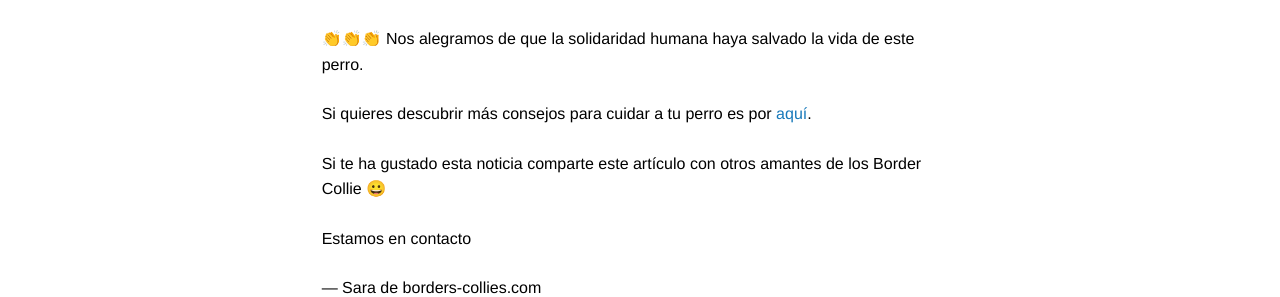
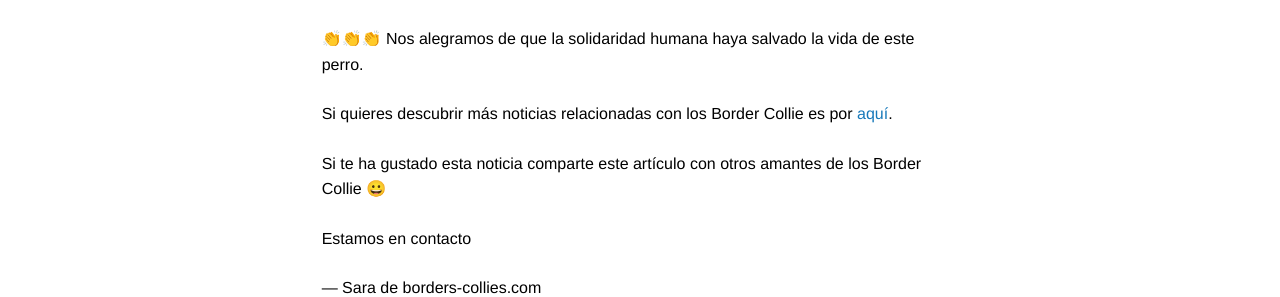
Before and after one commit to Borders-collies/borders-collies.github.io, a Jekyll site: the page built from _posts/2017-05-15-este-border-collie-estuvo-encallado-durante-2-días-en-la-cornisa-de-una-montana.md, in a window 1280 px wide and 900 px high, scrolled down 1866 px. Shown: the part 475-772 px from the top of the window. Built offline with Jekyll 4.4.1, drawn with Linux system fonts in a browser that asks for light colours.

Commit message:
bug fixed

```diff
--- a/_posts/2017-05-15-este-border-collie-estuvo-encallado-durante-2-días-en-la-cornisa-de-una-montana.md
+++ b/_posts/2017-05-15-este-border-collie-estuvo-encallado-durante-2-días-en-la-cornisa-de-una-montana.md
@@ -32,7 +32,7 @@ El cachorro fue bajado de la montaña por los valientes escaladores y devuelto a
 
 👏👏👏 Nos alegramos de que la solidaridad humana haya salvado la vida de este perro.
 
-Si quieres descubrir más consejos para cuidar a tu perro es por<a href="{{ site.url }}/border-collie-noticias/"> aquí</a>.
+Si quieres descubrir más noticias relacionadas con los Border Collie es por<a href="{{ site.url }}/border-collie-noticias/"> aquí</a>.
 
 Si te ha gustado esta noticia comparte este artículo con otros amantes de los Border Collie 😀
 
```
Also changed, not shown: 1 other file.
